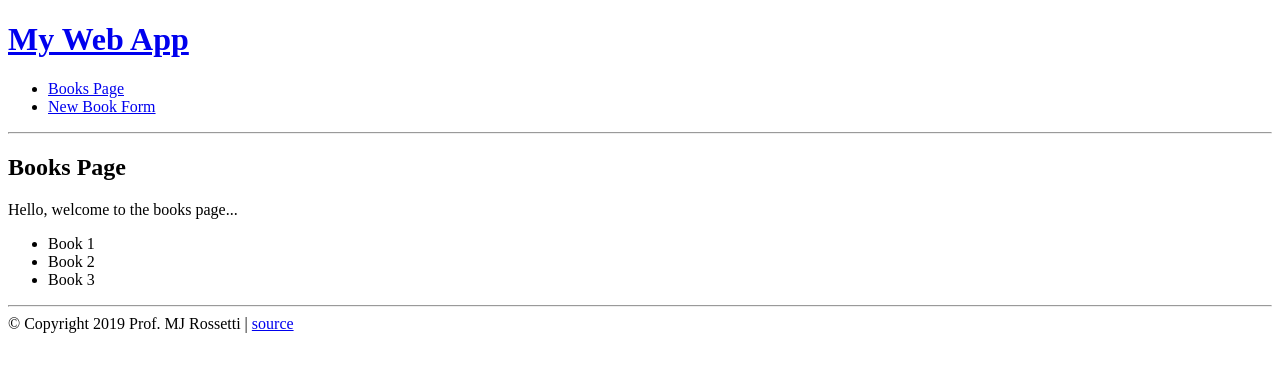
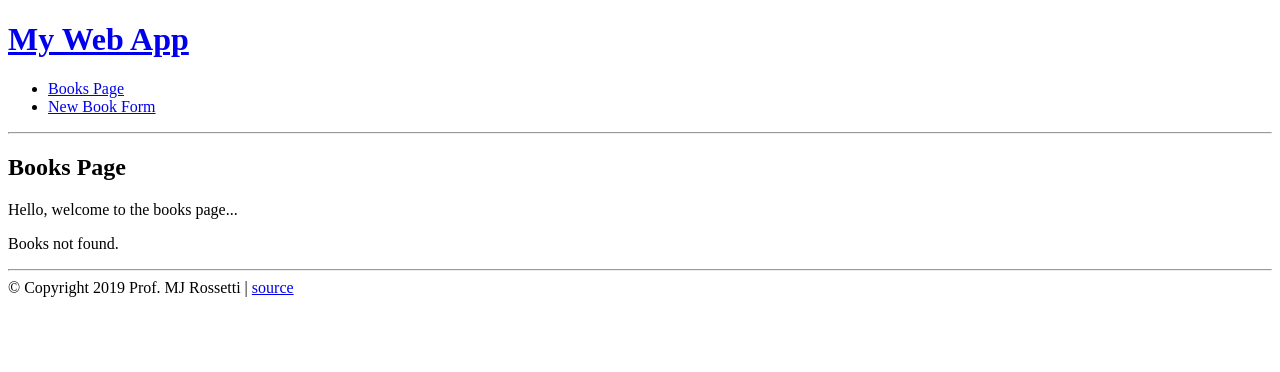
Before and after one commit to s2t2/my-web-app-12, a Flask app: page /books in a window 1280 px wide. Shown: the top 372 px of the page. Run offline with Flask 2, Linux system fonts and the light colour scheme; data that the repository does not hold is empty.

Commit message:
Integrate with the db

```diff
--- a/web_app/routes/book_routes.py
+++ b/web_app/routes/book_routes.py
@@ -1,29 +1,34 @@
 
 # web_app/routes/book_routes.py
 
-from flask import Blueprint, jsonify, render_template, request
+from flask import Blueprint, jsonify, render_template, request, redirect
+
+from web_app.models import db, Book, parse_records
 
 book_routes = Blueprint("book_routes", __name__)
 
 @book_routes.route("/books.json")
 def list_books():
     print("REQUESTED THE BOOKS IN JSON FORMAT")
-    books = [
-        {"id": 1, "title": "Book 1"},
-        {"id": 2, "title": "Book 2"},
-        {"id": 3, "title": "Book 3"},
-    ] # todo: get from the database
+    #books = [
+    #    {"id": 1, "title": "Book 1"},
+    #    {"id": 2, "title": "Book 2"},
+    #    {"id": 3, "title": "Book 3"},
+    #] # todo: get from the database
+    book_records = Book.query.all()
+    books = parse_records(book_records)
     return jsonify(books)
 
 @book_routes.route("/books")
 def books():
     print("VISITED THE BOOKS PAGE")
-    books = [
-        {"id": 1, "title": "Book 1"},
-        {"id": 2, "title": "Book 2"},
-        {"id": 3, "title": "Book 3"},
-    ] # todo: get from the database
-    return render_template("books.html", books=books)
+    #books = [
+    #    {"id": 1, "title": "Book 1"},
+    #    {"id": 2, "title": "Book 2"},
+    #    {"id": 3, "title": "Book 3"},
+    #] # todo: get from the database
+    book_records = Book.query.all()
+    return render_template("books.html", books=book_records)
 
 @book_routes.route("/books/new")
 def new_book():
@@ -33,9 +38,13 @@ def new_book():
 def create_book():
     print("FORM DATA:", dict(request.form))
     # todo: store in database
-    return jsonify({
-        "message": "BOOK CREATED OK (TODO)",
-        "book": dict(request.form)
-    })
+    #return jsonify({
+    #    "message": "BOOK CREATED OK (TODO)",
+    #    "book": dict(request.form)
+    #})
+    new_book = Book(title=request.form["book_title"], author_id=request.form["author_name"])
+    print(new_book)
+    db.session.add(new_book)
+    db.session.commit()
     #flash(f"Book '{new_book.title}' created successfully!", "success")
-    #return redirect(f"/books")
+    return redirect("/books")
--- a/web_app/templates/books.html
+++ b/web_app/templates/books.html
@@ -9,7 +9,7 @@
     {% if books %}
         <ul>
         {% for book in books %}
-            <li>{{ book["title"] }}</li>
+            <li>{{ book.title }}</li>
         {% endfor %}
         </ul>
 
```
Also changed, not shown: web_app/models.py (+20 -0 lines).
